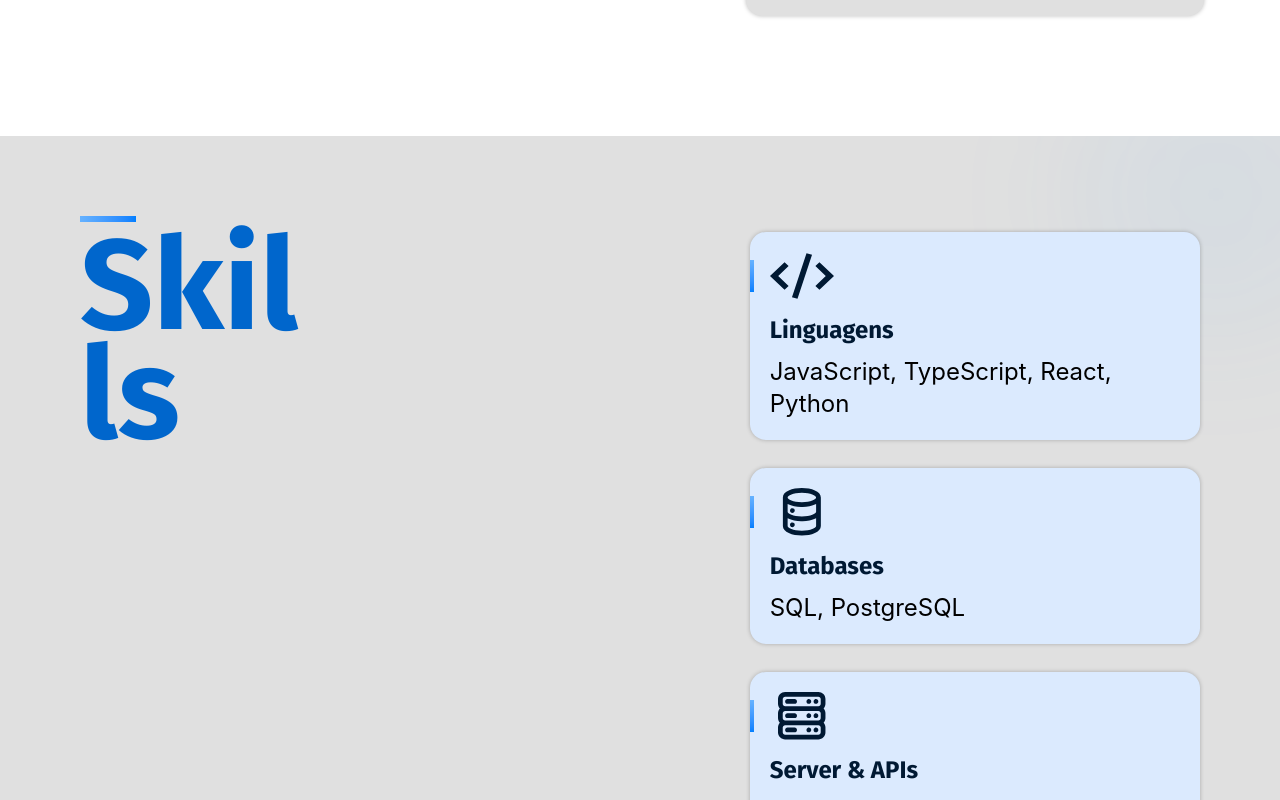
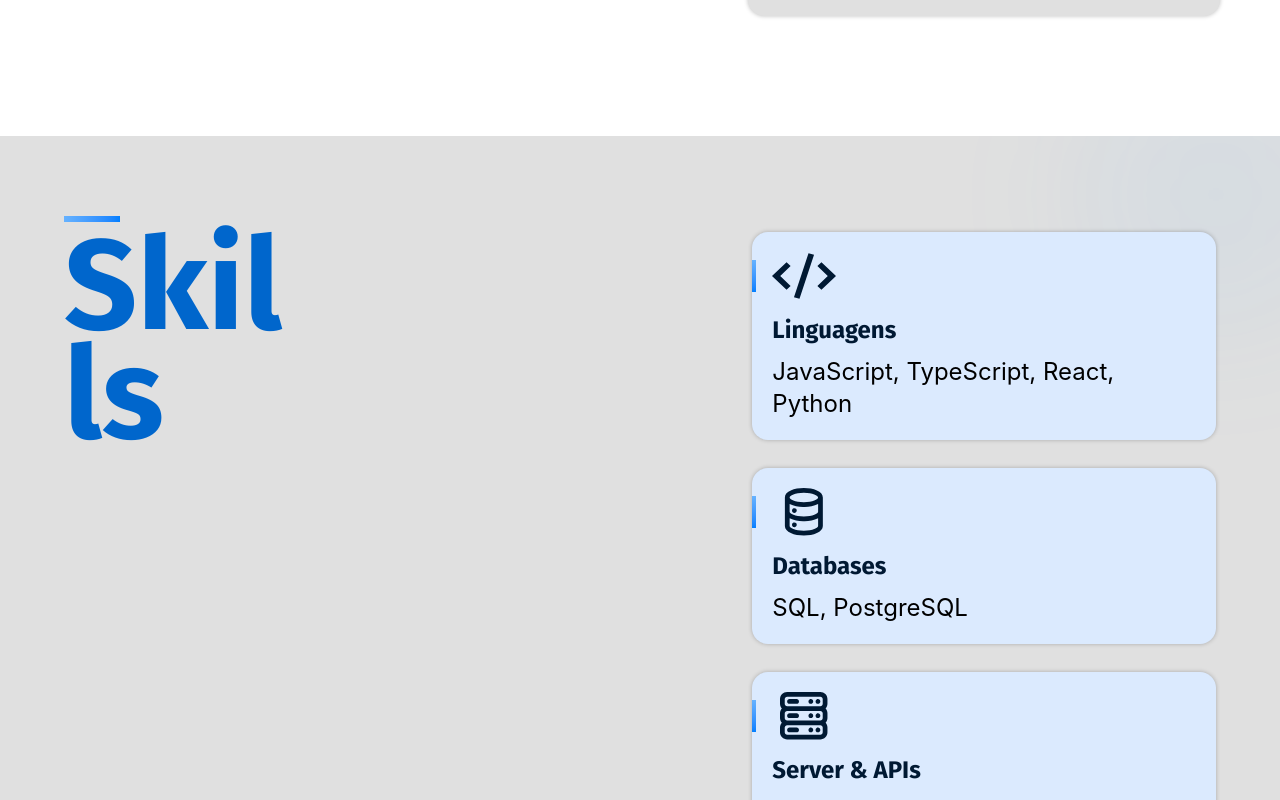
Before and after one commit to gutosavi/gustavo-portfolio, a React (Vite) app: page / in a window 1280 px wide. Shown: the part 1560-2360 px from the top of the page. Built offline with nearby package versions, Linux system fonts and the light colour scheme.

Commit message:
fix: ajusta espaçamento para telas pequenas

```diff
--- a/src/components/ContactIcon.tsx
+++ b/src/components/ContactIcon.tsx
@@ -29,7 +29,7 @@ const ContactIcon = ({
         <h3 className="text-primary-900 text-xl font-bold font-display uppercase transition-colors duration-200 group-hover:text-primary-500">
           {name}
         </h3>
-        <p className="text-primary-500 laptop:text-xl font-display tracking-wider">
+        <p className="text-primary-500 text-sm laptop:text-xl font-display tracking-wider">
           <motion.a
             variants={cardAnimation}
             custom={delay}
--- a/src/components/Container.tsx
+++ b/src/components/Container.tsx
@@ -1,7 +1,7 @@
 import React from 'react';
 
 const Container = ({ children }: ContainerProps) => {
-  return <div className="laptop:max-w-290 mx-auto px-4">{children}</div>;
+  return <div className="laptop:max-w-290 mx-auto mx-4">{children}</div>;
 };
 
 export default Container;
--- a/src/components/Footer.tsx
+++ b/src/components/Footer.tsx
@@ -4,7 +4,7 @@ import Container from './Container';
 
 const Footer = () => {
   return (
-    <footer className="bg-primary-900 h-28 py-10">
+    <footer className="bg-primary-900 h-28 px-4 py-10">
       <Container>
         <div className="flex flex-row justify-between items-center">
           <div>
--- a/src/components/NavBar.tsx
+++ b/src/components/NavBar.tsx
@@ -45,7 +45,7 @@ const NavBar = () => {
 
   return (
     <header
-      className="fixed top-0 left-0 z-50 h-20 w-full bg-white transition-transform duration-300 ease-in-out"
+      className="fixed top-0 left-0 pr-5 laptop:pr-0 z-50 h-20 w-full bg-white transition-transform duration-300 ease-in-out"
       style={{
         transform: scrollY > 500 ? 'translateY(-100%)' : 'translateY(0)',
       }}
--- a/src/components/TerminalHeader.tsx
+++ b/src/components/TerminalHeader.tsx
@@ -28,13 +28,13 @@ const TerminalHeader = () => {
   return (
     <motion.div
       className="
-          coll-span-full
           mx-auto
           relative
           isolate
+          w-90
           laptop:block
           laptop:col-start-2
-          w-100
+          laptop:w-100
           h-72
           my-5
           rounded-2xl
--- a/src/sections/Contato.tsx
+++ b/src/sections/Contato.tsx
@@ -11,7 +11,7 @@ import { motion } from 'framer-motion';
 const Contato = () => {
   return (
     <Section classe={'section'} id={'contato'}>
-      <div className="relative overflow-hidden bg-neutral-100 py-20">
+      <div className="relative overflow-hidden bg-neutral-100 py-20 p-4">
         <motion.div
           animate={{
             y: [0, -20, 0],
--- a/src/sections/Skills.tsx
+++ b/src/sections/Skills.tsx
@@ -12,7 +12,7 @@ import { motion } from 'framer-motion';
 const Skills = () => {
   return (
     <Section classe={'section'} id={'skills'}>
-      <div className="relative overflow-hidden bg-neutral-100 py-20">
+      <div className="relative overflow-hidden bg-neutral-100 px-4 py-20">
         <motion.div
           animate={{
             y: [0, -20, 0],
```
